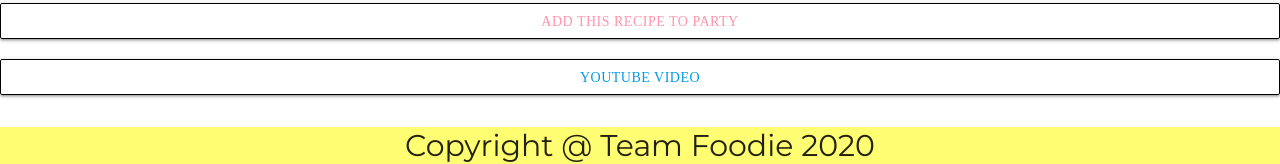
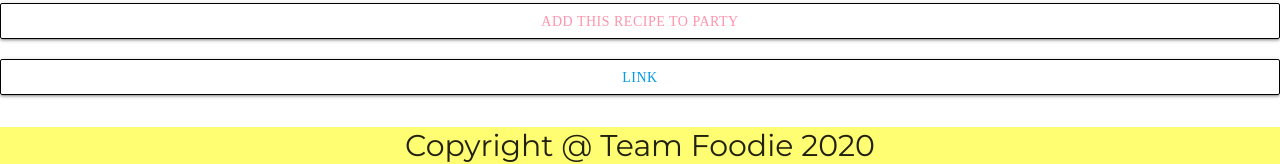
Before and after one commit to whats-for-dinner-juno/teamFoodie, a React (Create React App) app: page /meal/1 in a window 1280 px wide. Shown: the part 524-688 px from the top of the page. Built offline with nearby package versions, Linux system fonts and the light colour scheme; no server answers; a web font is replaced by a local one.

Commit message:
link styling and routes

```diff
--- a/src/components/RecipeDetails.js
+++ b/src/components/RecipeDetails.js
@@ -134,8 +134,7 @@ class RecipeDetails extends Component {
           Add this recipe to party
         </button>
         <button className="btn">
-          {" "}
-          <a href={strYoutube}>YouTube Video</a>
+          <a href={strYoutube}>LINK</a>
         </button>
       </div>
     );
```
